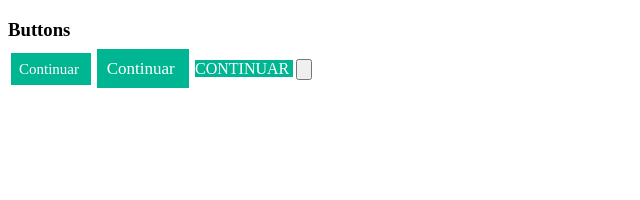
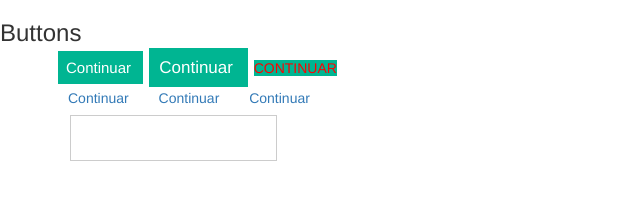
Before and after one commit to sergioruizdavila/frontEnd-Structure-Course, a website: page www/index.html in a window 1280 px wide. Shown: the whole page, without its empty margins (0-640 px from the left). Drawn offline with nearby package versions, Linux system fonts and the light colour scheme.

Commit message:
Add: Added button styles based on BEM Structure

```diff
--- a/www/app/core/theme/components/buttons/_buttons.scss
+++ b/www/app/core/theme/components/buttons/_buttons.scss
@@ -2,10 +2,19 @@
 /*                     BUTTONS STYLES                     */
 /**********************************************************/
 
-.btn {
+.button {
     background-color: #00B592;
-    text-decoration: none;
+    text-decoration: none!important;
     margin: 3px;
+
+    &:focus {
+
+    }
+
+    /* ELEMENTS */
+    &__text {
+        color: white;
+    }
 
     /* MODIFIERS */
     &--small {
@@ -22,21 +31,33 @@
 
         &__text {
             text-transform: uppercase;
+            color: red;
         }
 
     }
 
-    &--primary {
-
+    &--primary-color {
+        &:hover {
+            color: red;
+        }
     }
 
-    &--secondary {
-
-    }
-
-    /* ELEMENTS */
-    &__text {
-        color: white;
+    &--secondary-color {
+        &:hover {
+            color: white;
+        }
     }
 
 }
+
+.input {
+    border: 1px solid #CCC;
+    padding: 12px;
+    outline: none;
+
+    &:focus {
+        border: 1px solid #00B592;
+        outline: none;
+    }
+
+}
--- a/www/index.html
+++ b/www/index.html
@@ -5,12 +5,37 @@
         <title></title>
         <link rel="stylesheet" href="app/core/theme/app.css" media="screen"
               title="no title">
+        <link rel="stylesheet" href="bower_components/bootstrap/dist/css/bootstrap.min.css" media="screen"
+              title="no title">
     </head>
     <body>
         <div class="testHolaMundo">
             <h3>Buttons</h3>
             <div class="container">
 
+                <div class="row">
+                    <div class="col">
+                        <!-- Small Button -->
+                        <a href="#" class="button button--small">
+                          <span class="button__text">Continuar</span>
+                        </a>
+
+                        <!-- Default Button -->
+                        <a href="#" class="button button--default">
+                          <span class="button__text">Continuar</span>
+                        </a>
+
+                        <!-- Large Button -->
+                        <a href="#" class="button button--large">
+                          <span class="button__text button--large__text">Continuar</span>
+                        </a>
+
+
+                    </div>
+                </div>
+
+                <div class="row">
+                    <div class="col">
                         <!-- Small Button -->
                         <a href="#" class="btn btn--small">
                           <span class="btn__text">Continuar</span>
@@ -23,11 +48,12 @@
 
                         <!-- Large Button -->
                         <a href="#" class="btn btn--large">
-                  <span class="btn__text
-                               btn--large__text">Continuar</span>
+                          <span class="btn__text btn--large__text">Continuar</span>
                         </a>
+                    </div>
+                </div>
 
-                <input type="button" class="input input--small" name="name" value="">
+                <input type="text" class="input" name="name" value="">
 
             </div>
         </div>
```
Also changed, not shown: www/app/core/theme/app.css. Lines whose indentation alone changed are shown as unchanged.
